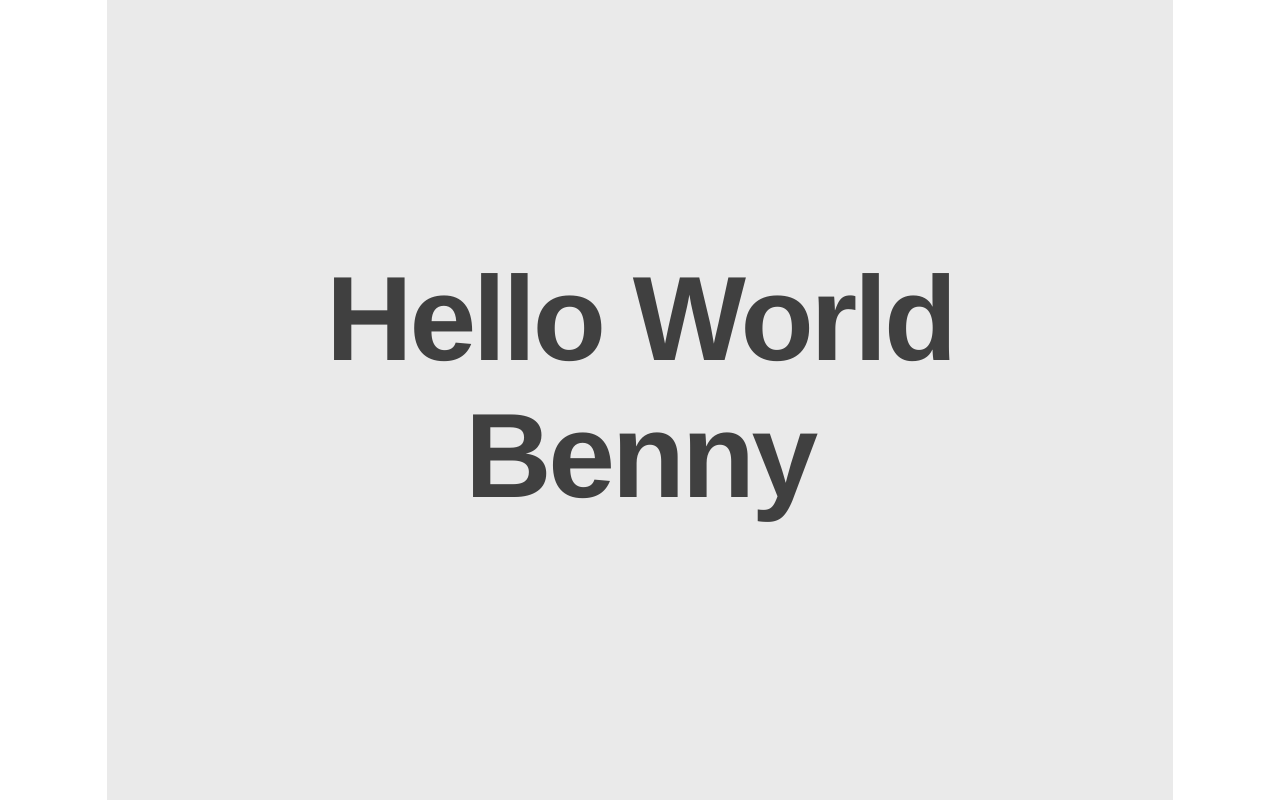
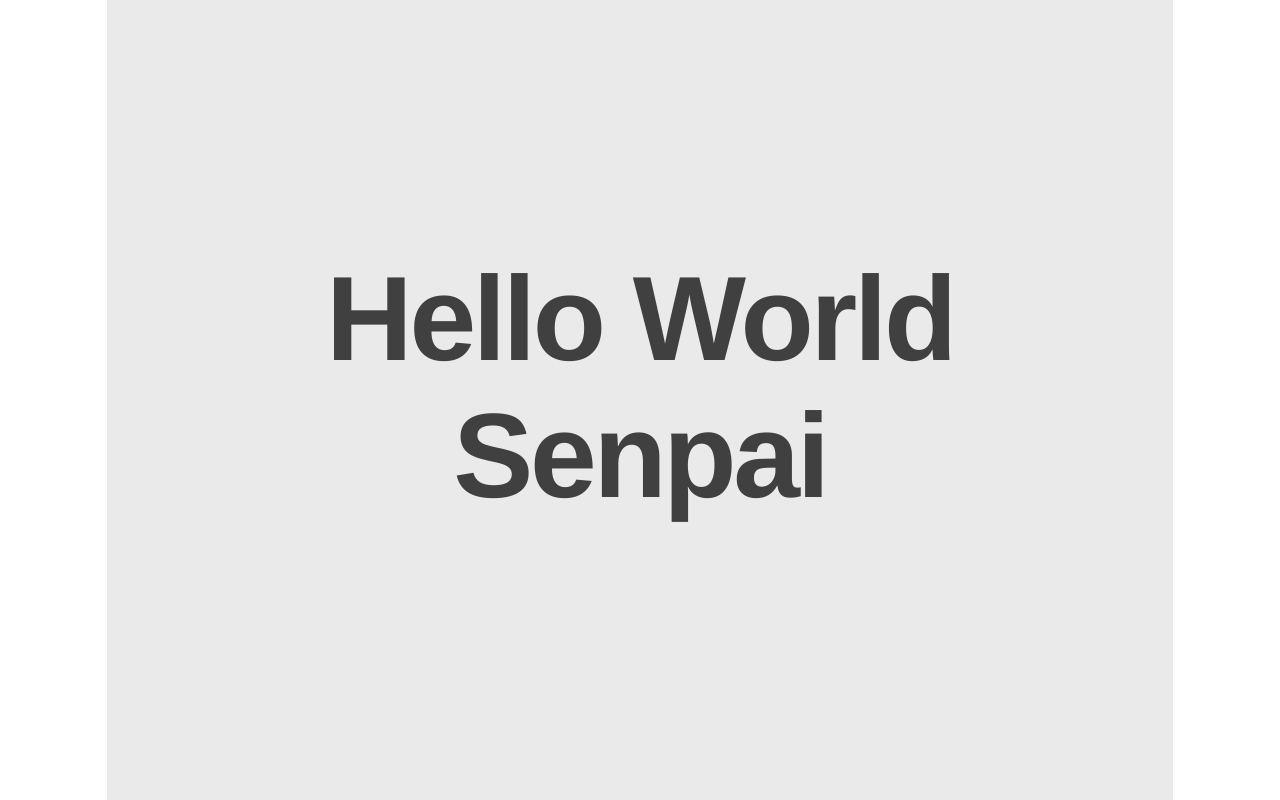
Before and after one commit to Chrosolva/TKPPL, a website: page dist/index.html in a window 1280 px wide. Drawn offline with Linux system fonts and the light colour scheme.

Commit message:
hilangkan conflict

```diff
--- a/dist/index.html
+++ b/dist/index.html
@@ -9,7 +9,7 @@
   <body>
     <article>
       <section>
-        <h1>Hello World Benny</h1>
+        <h1>Hello World Senpai</h1>
       </section>
       <section>
         <h2>Keyboard Interaction</h2>
```
